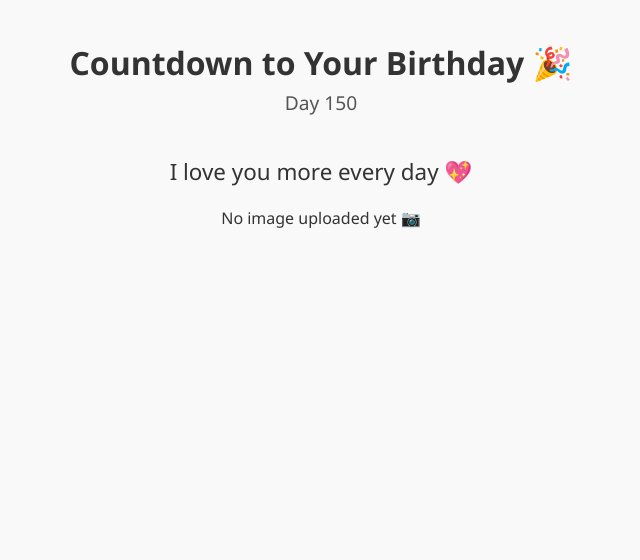
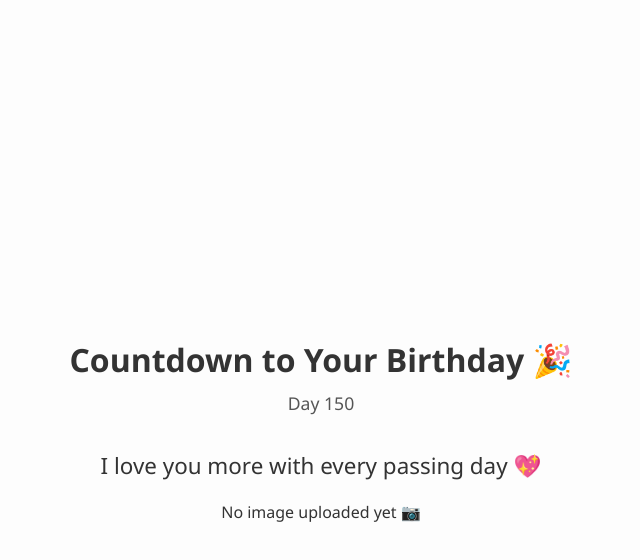
Before and after one commit to OTT-Dreams/birthdaywish, a plain HTML site: page index.html in a window 1280 px wide. Shown: the whole page, without its empty margins (319-959 px from the left). Drawn offline with Linux system fonts and the light colour scheme; no server answers.

Commit message:
Update index.html

```diff
--- a/index.html
+++ b/index.html
@@ -13,17 +13,18 @@
       align-items: center;
       justify-content: center;
       padding: 20px;
-      background: #f9f9f9;
+      background: #fdfdfd;
       color: #333;
       text-align: center;
+      min-height: 100vh;
     }
     h1 {
       font-size: 2rem;
-      margin-bottom: 5px;
+      margin-bottom: 10px;
     }
     .day {
-      font-size: 1.2rem;
-      margin-bottom: 20px;
+      font-size: 1.1rem;
+      margin-bottom: 15px;
       color: #555;
     }
     .message {
@@ -32,8 +33,8 @@
     }
     img {
       max-width: 100%;
-      border-radius: 12px;
-      box-shadow: 0 4px 12px rgba(0,0,0,0.1);
+      border-radius: 16px;
+      box-shadow: 0 6px 20px rgba(0,0,0,0.1);
     }
   </style>
 </head>
@@ -46,8 +47,8 @@
   <script>
     const API_KEY = 'AIzaSyDutn48HU6P7Ichd9ckaTnJV2anbjuoudY';
     const PARENT_FOLDER_ID = '1dENRlkLCgXEV4Ul3O1y3ToKC6-7eWaVM';
-    const TARGET_DATE = new Date("2024-12-17");
     const START_DATE = new Date("2024-07-21");
+    const END_DATE = new Date("2024-12-17");
 
     const messages = {
       1: "Hey love, our countdown begins today 💫",
@@ -62,41 +63,40 @@
     function getCurrentDay() {
       const today = new Date();
       const diffTime = today - START_DATE;
-      return Math.min(Math.floor(diffTime / (1000 * 60 * 60 * 24)) + 1, 150);
+      const dayNumber = Math.floor(diffTime / (1000 * 60 * 60 * 24)) + 1;
+      const maxDays = Math.floor((END_DATE - START_DATE) / (1000 * 60 * 60 * 24)) + 1;
+      return Math.max(1, Math.min(dayNumber, maxDays));
     }
 
-    async function getImageFromSubfolder(day) {
+    async function getThumbnailFromSubfolder(day) {
       try {
-    // Step 1: Get all folders (day1, day2...)
         const folderListUrl = `https://www.googleapis.com/drive/v3/files?q='${PARENT_FOLDER_ID}'+in+parents+and+mimeType='application/vnd.google-apps.folder'&key=${API_KEY}&fields=files(id,name)`;
         const folderResp = await fetch(folderListUrl);
         const folderData = await folderResp.json();
         const todayFolder = folderData.files.find(f => f.name.toLowerCase() === `day${day}`);
-    if (!todayFolder) throw new Error("No folder found");
+        if (!todayFolder) throw new Error("No folder found for day " + day);
 
-    // Step 2: Get image inside that subfolder
         const imageListUrl = `https://www.googleapis.com/drive/v3/files?q='${todayFolder.id}'+in+parents+and+mimeType contains 'image/'&key=${API_KEY}&fields=files(id,name,thumbnailLink)`;
         const imageResp = await fetch(imageListUrl);
         const imageData = await imageResp.json();
         const image = imageData.files[0];
         if (!image || !image.thumbnailLink) throw new Error("No image found");
 
-    return image.thumbnailLink.replace('=s220', '=s800'); // Increase quality if needed
+        return image.thumbnailLink.replace('=s220', '=s800');
       } catch (err) {
-    console.error("Error fetching image:", err);
+        console.error("Image error:", err);
         return null;
       }
     }
-
 
     async function showTodayContent() {
       const day = getCurrentDay();
       document.getElementById("dayText").textContent = `Day ${day}`;
 
-      const msg = messages[day] || "I love you more every day 💖";
+      const msg = messages[day] || "I love you more with every passing day 💖";
       document.getElementById("message").textContent = msg;
 
-      const imageUrl = await getImageFromSubfolder(day);
+      const imageUrl = await getThumbnailFromSubfolder(day);
       const container = document.getElementById("photoContainer");
       if (imageUrl) {
         const img = document.createElement("img");
```
Lines whose indentation alone changed are shown as unchanged.
